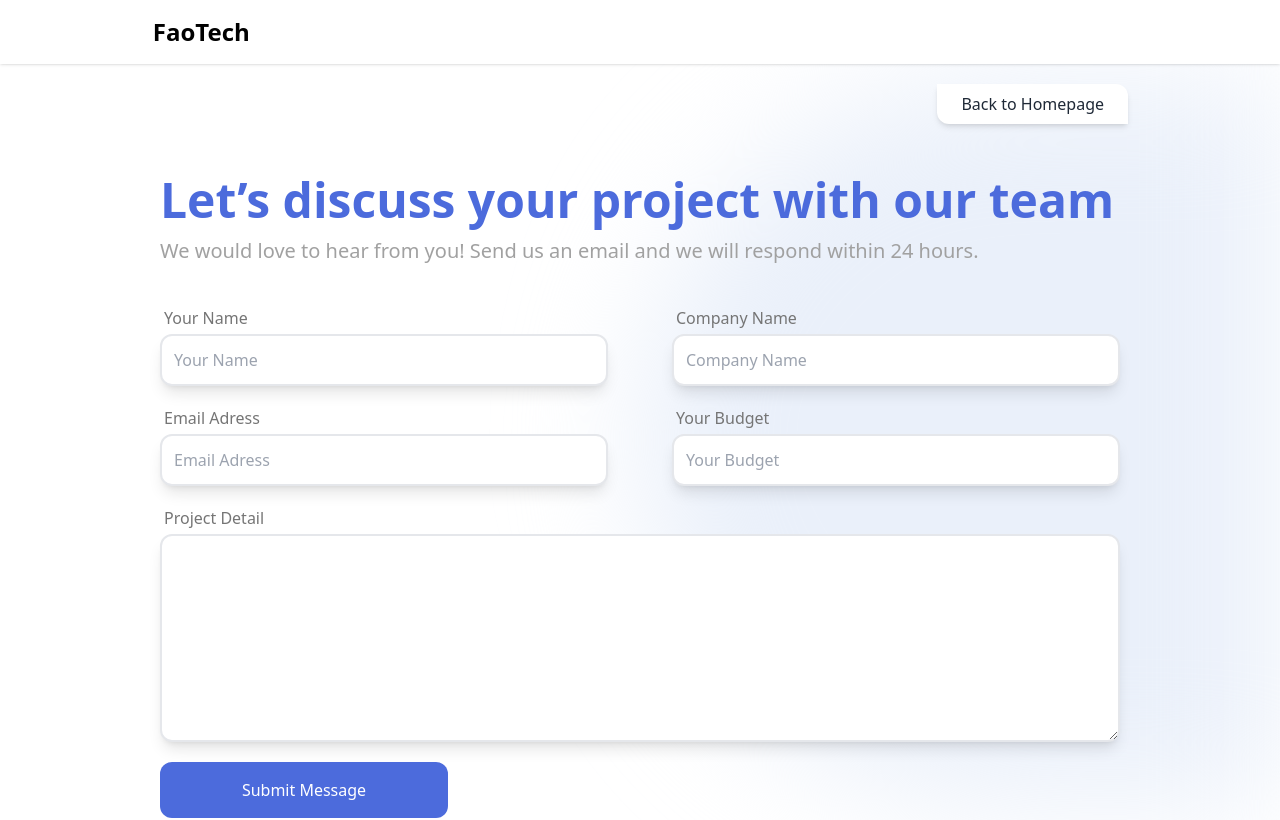
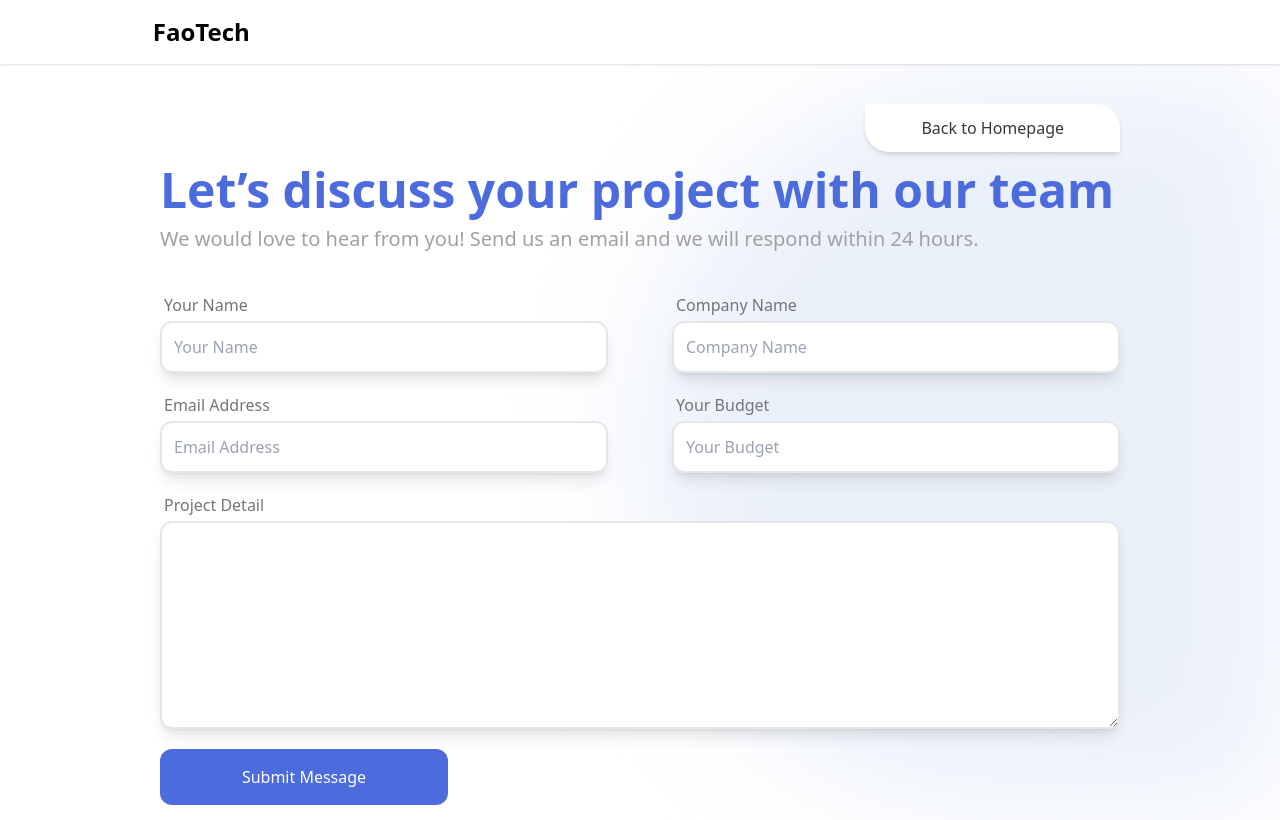
Before and after one commit to fao30/faotech-frontend, a React (Create React App) app: page /#/contact in a window 1280 px wide. Shown: the top 820 px of the page. Built offline with nearby package versions, Linux system fonts and the light colour scheme.

Commit message:
cleaned code

```diff
--- a/src/pages/Contact/Contact.js
+++ b/src/pages/Contact/Contact.js
@@ -1,24 +1,36 @@
 import { useNavigate } from "react-router-dom";
 import "../Home/components/custom.css";
+import { Icon } from "@iconify/react";
+import FormContact from "./FormContact";
 
 const Contact = () => {
   const navigate = useNavigate();
 
   return (
-    <section className="flex flex-col space-y-10 pb-20 sm:pb-96 px-[2.5rem] md:px-[5rem] lg:px-[9.5rem] border-b-2">
-      <div className="text-end mt-5 z-20 ">
+    <section className="flex flex-col space-y-3 pb-20 sm:pb-96 px-[2.5rem] md:px-[5rem] lg:px-[9.5rem] border-b-2">
+      <div className="flex justify-end mt-10 z-20 xl:w-[60rem] xl:mx-auto ">
+        {/* Button Back to Homepage */}
         <button
-          className="rounded-tr-xl rounded-bl-xl  shadow-md px-6 py-2 hover:bg-[#4C6BDC] hover:text-white bg-[#FFFFFF]"
+          class="relative inline-flex items-center px-[3.5rem] py-[0.75rem] overflow-hidden text-md text-[#393737] shadow-md hover:text-white rounded-tr-3xl rounded-bl-3xl bg-[#FFFFFF] group"
           onClick={() => navigate("/")}
         >
-          Back to Homepage
+          <span class="absolute left-0 block w-full h-0 transition-all bg-[#4C6BDC] opacity-100 group-hover:h-full top-1/2 group-hover:top-0 duration-400 ease"></span>
+          <span class="absolute right-0 flex items-center justify-start w-10 h-10 duration-300 transform translate-x-full group-hover:translate-x-0 ease">
+            <Icon
+              icon="material-symbols:arrow-right-alt-rounded"
+              color="black"
+              width="20"
+              height="20"
+            />
+          </span>
+          <span class="relative">Back to Homepage</span>
         </button>
       </div>
       <div className="flex flex-col z-10 xl:mx-auto">
-        <h3 className="text-[#4C6BDC] text-[3rem] font-bold">
+        <p className="text-[#4C6BDC] text-[3rem] font-bold leading-[1.1]">
           Let’s discuss your project with our team
-        </h3>
-        <p className="text-[#A1A1A1] text-[1.25rem]">
+        </p>
+        <p className="text-[#A1A1A1] text-[1.25rem] leading-[1.4] mt-2">
           We would love to hear from you! Send us an email and we will respond
           within 24 hours.
         </p>
@@ -27,80 +39,7 @@ const Contact = () => {
         <div class="flex absolute w-6/12 right-0 lg:-right-10 sm:mr-10 h-[90%] top-20 bg-[#eaf0fa] blur-3xl -z-10 rounded-tl-full rounded-bl-full"></div>
 
         {/* FORM */}
-        <form className="mt-10 z-10 xl:w-[60rem] xl:mx-auto">
-          <div className="flex flex-col flex-wrap gap-x-10 gap-y-5">
-            <div className="flex flex-col gap-[1rem] sm:flex-row sm:gap-[4rem]">
-              {/* Your Name */}
-              <div className="flex flex-col gap-y-1 sm:w-full">
-                <label htmlFor="yourname" className="text-[#757575] ml-1">
-                  Your Name
-                </label>
-                <input
-                  type="text"
-                  placeholder="Your Name"
-                  className="px-3 py-3 shadow-lg border-2 rounded-xl"
-                />
-              </div>
-              {/* Company Name */}
-              <div className="flex flex-col gap-y-1 sm:w-full">
-                <label htmlFor="Companyname" className="text-[#757575] ml-1">
-                  Company Name
-                </label>
-                <input
-                  type="text"
-                  placeholder="Company Name"
-                  className="px-3 py-3 shadow-lg border-2 rounded-xl"
-                />
-              </div>
-            </div>
-            <div className="flex flex-col gap-[1rem] sm:flex-row sm:gap-[4rem]">
-              {/* Email Adress */}
-              <div className="flex flex-col gap-y-1 sm:w-full">
-                <label htmlFor="email" className="text-[#757575] ml-1">
-                  Email Adress
-                </label>
-                <input
-                  type="text"
-                  placeholder="Email Adress"
-                  className="px-3 py-3 shadow-lg border-2 rounded-xl"
-                />
-              </div>
-              {/* Your Budget */}
-              <div className="flex flex-col gap-y-1 sm:w-full">
-                <label htmlFor="yourbudget" className="text-[#757575] ml-1">
-                  Your Budget
-                </label>
-                <input
-                  type="text"
-                  placeholder="Your Budget"
-                  className="px-3 py-3 shadow-lg border-2 rounded-xl"
-                />
-              </div>
-            </div>
-
-            {/* Project Detail */}
-            <div class="col-start-1 col-end-3">
-              <div className="flex flex-col gap-y-1">
-                <label htmlFor="projectdetail" className="text-[#757575] ml-1">
-                  Project Detail
-                </label>
-                <textarea
-                  type="text"
-                  className="h-[13rem] shadow-lg border-2 rounded-xl px-3 py-3"
-                />
-              </div>
-            </div>
-
-            {/* Submit Button */}
-            <div className="sm:text-start">
-              <input
-                type="submit"
-                value="Submit Message"
-                className="text-[#FFFFFF] bg-[#4C6BDC] py-4 rounded-xl w-full sm:w-72 cursor-pointer"
-              />
-            </div>
-          </div>
-        </form>
+        <FormContact />
       </div>
     </section>
   );
--- /dev/null
+++ b/src/pages/Contact/FormContact.js
@@ -0,0 +1,102 @@
+import "../Home/components/custom.css";
+import InputForm from "./InputForm";
+import LabelForm from "./LabelForm";
+
+const FormContact = () => {
+  return (
+    <form className="mt-10 z-10 xl:w-[60rem] xl:mx-auto">
+      <div className="flex flex-col flex-wrap gap-x-10 gap-y-5">
+        <div className="flex flex-col gap-[1rem] sm:flex-row sm:gap-[4rem]">
+          {/* Your Name */}
+          <div className="flex flex-col gap-y-1 sm:w-full">
+            <LabelForm
+              htmlFor="yourName"
+              className="text-[#757575] ml-1"
+              text="Your Name"
+            />
+            <InputForm
+              type="text"
+              id="yourName"
+              name="yourName"
+              placeholder="Your Name"
+              className="px-3 py-3 shadow-lg border-2 rounded-xl w-full"
+            />
+          </div>
+          {/* Company Name */}
+          <div className="flex flex-col gap-y-1 sm:w-full">
+            <LabelForm
+              htmlFor="companyName"
+              className="text-[#757575] ml-1"
+              text="Company Name"
+            />
+            <InputForm
+              type="text"
+              id="companyName"
+              name="companyName"
+              placeholder="Company Name"
+              className="px-3 py-3 shadow-lg border-2 rounded-xl w-full"
+            />
+          </div>
+        </div>
+
+        {/* Email Adress */}
+        <div className="flex flex-col gap-[1rem] sm:flex-row sm:gap-[4rem]">
+          <div className="flex flex-col gap-y-1 sm:w-full">
+            <LabelForm
+              htmlFor="email"
+              className="text-[#757575] ml-1"
+              text="Email Address"
+            />
+            <InputForm
+              type="email"
+              id="email"
+              name="email"
+              placeholder="Email Address"
+              className="px-3 py-3 shadow-lg border-2 rounded-xl w-full"
+            />
+          </div>
+          {/* Your Budget */}
+          <div className="flex flex-col gap-y-1 sm:w-full">
+            <LabelForm
+              htmlFor="yourBudget"
+              className="text-[#757575] ml-1"
+              text="Your Budget"
+            />
+            <InputForm
+              type="text"
+              id="yourBudget"
+              name="yourBudget"
+              placeholder="Your Budget"
+              className="px-3 py-3 shadow-lg border-2 rounded-xl w-full"
+            />
+          </div>
+        </div>
+
+        {/* Project Detail */}
+        <div class="col-start-1 col-end-3">
+          <div className="flex flex-col gap-y-1">
+            <label htmlFor="projectDetail" className="text-[#757575] ml-1">
+              Project Detail
+            </label>
+            <textarea
+              type="text"
+              className="h-[13rem] shadow-lg border-2 rounded-xl px-3 py-3"
+            />
+          </div>
+        </div>
+
+        {/* Submit Button */}
+        <div className="sm:text-start">
+          <input
+            type="submit"
+            value="Submit Message"
+            className="text-[#FFFFFF] bg-[#4C6BDC] py-4 rounded-xl w-full sm:w-72 cursor-pointer"
+          />
+          <span class="absolute w-0 h-0 transition-all duration-300 ease-out bg-white rounded-full group-hover:w-32 group-hover:h-32 opacity-10"></span>
+        </div>
+      </div>
+    </form>
+  );
+};
+
+export default FormContact;
--- /dev/null
+++ b/src/pages/Contact/InputForm.js
@@ -0,0 +1,15 @@
+import React from "react";
+
+const InputContact = ({ type, id, name, placeholder, className }) => {
+  return (
+    <input
+      type={type}
+      id={id}
+      name={name}
+      placeholder={placeholder}
+      className={className}
+    />
+  );
+};
+
+export default InputContact;
--- /dev/null
+++ b/src/pages/Contact/LabelForm.js
@@ -0,0 +1,11 @@
+import React from "react";
+
+const LabelForm = ({ htmlFor, text, className }) => {
+  return (
+    <label htmlFor={htmlFor} className={className}>
+      {text}
+    </label>
+  );
+};
+
+export default LabelForm;
--- a/src/pages/Home/components/custom.css
+++ b/src/pages/Home/components/custom.css
@@ -36,7 +36,3 @@
   background-color: #e6eef9;
   background-position: right 40% bottom 45%;
 }
-
-.hiding-scroll {
-  overflow-x: hidden;
-}
```
